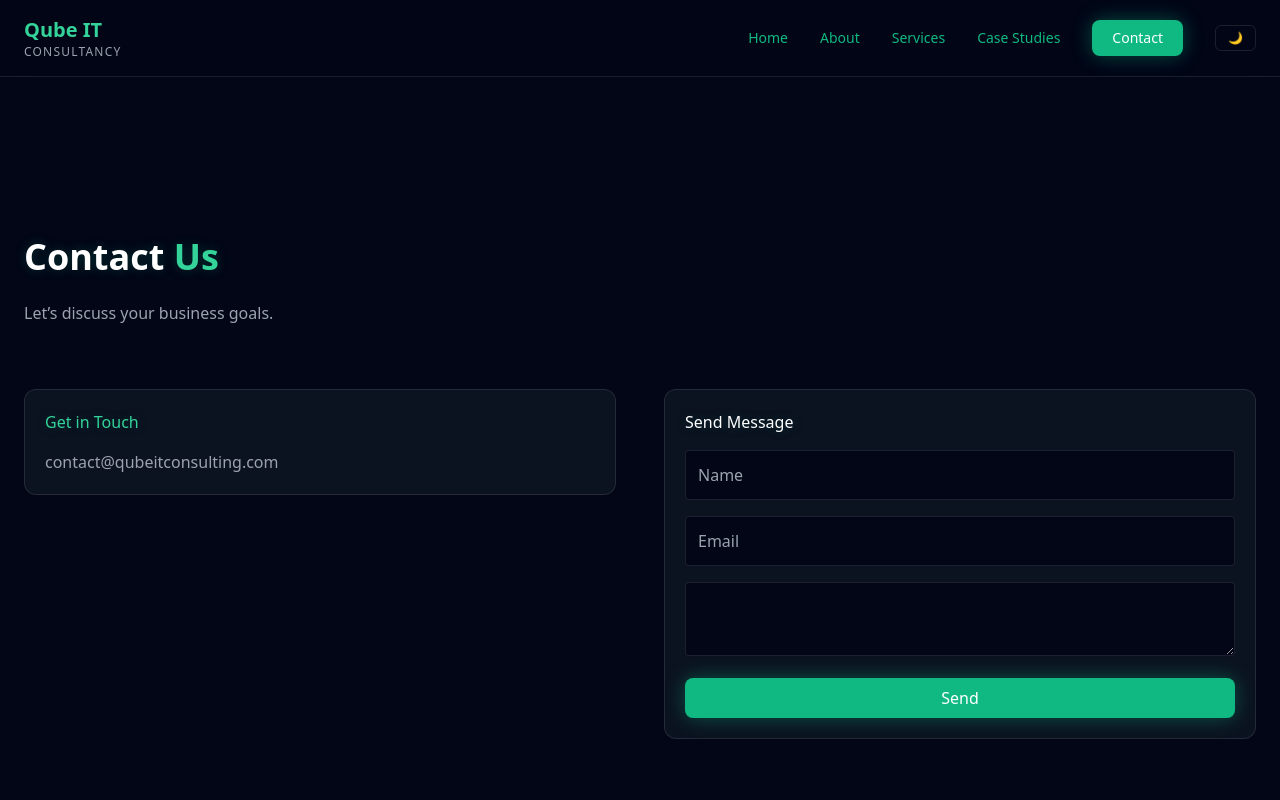
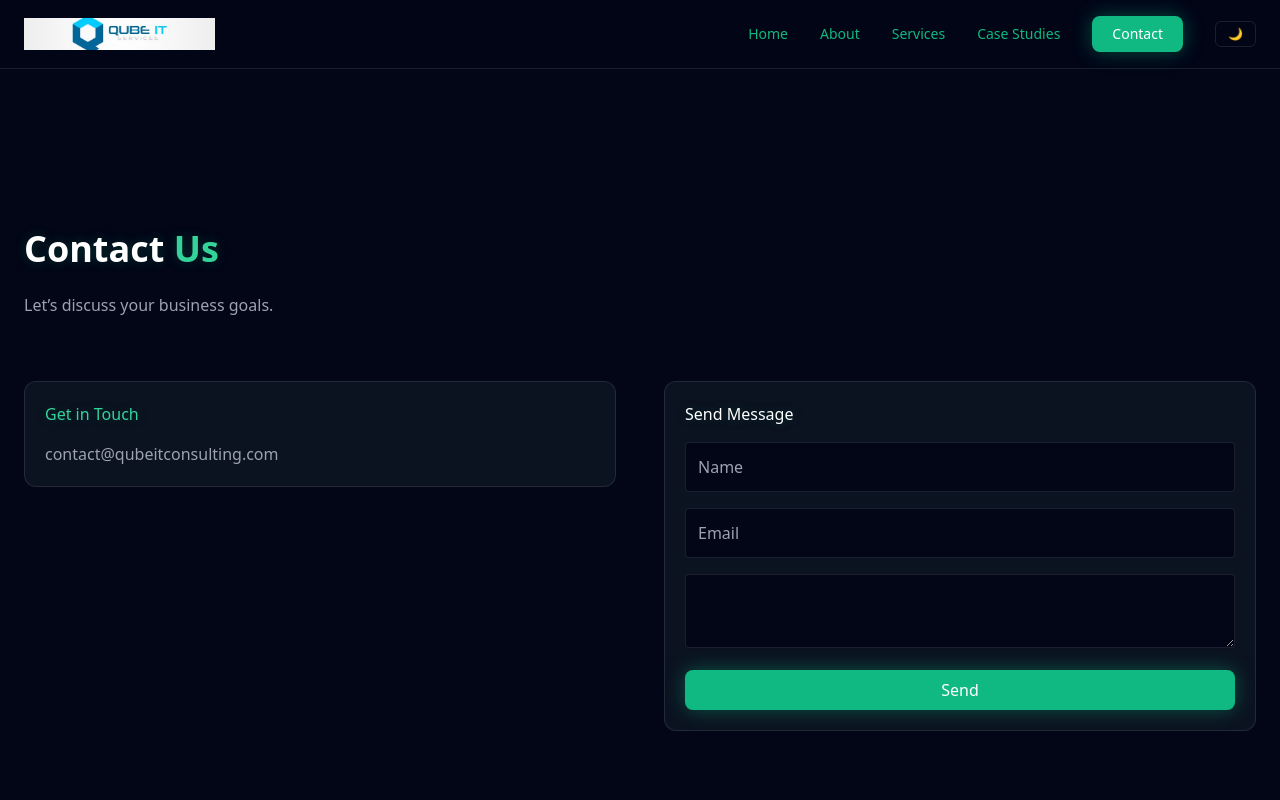
Before and after one commit to Neil1306/qubeitconsulting, a React (Vite) app: page /#/contact in a window 1280 px wide. Shown: the top 800 px of the page. Built offline with nearby package versions, Linux system fonts and the light colour scheme.

Commit message:
Update Navbar.jsx

```diff
--- a/src/components/Navbar.jsx
+++ b/src/components/Navbar.jsx
@@ -1,6 +1,7 @@
 import { Link } from "react-router-dom"
 import { useState } from "react"
 import useTheme from "../hooks/useTheme"
+import logo from "../assets/QubeITLogo.png"
 
 export default function Navbar() {
   const [theme, setTheme] = useTheme()
@@ -12,15 +13,13 @@ export default function Navbar() {
       <div className="max-w-7xl mx-auto px-6 py-4 flex items-center justify-between">
 
         {/* 🌿 Logo */}
-        <Link to="/" className="flex flex-col leading-tight">
-          <span className="text-xl font-bold text-emerald-400">
-            Qube IT
-          </span>
-          <span className="text-xs tracking-widest text-gray-400">
-            CONSULTANCY
-          </span>
-        </Link>
-
+<Link to="/" className="flex items-center gap-2">
+  <img
+    src={logo}
+    alt="Qube IT consulting logo"
+    className="h-8 w-auto"
+  />
+</Link>
         {/* 💻 Desktop Menu */}
         <div className="hidden md:flex items-center space-x-8 text-sm font-medium text-gray-300">
           <Link className="hover:text-emerald-400 transition" to="/">Home</Link>
```
